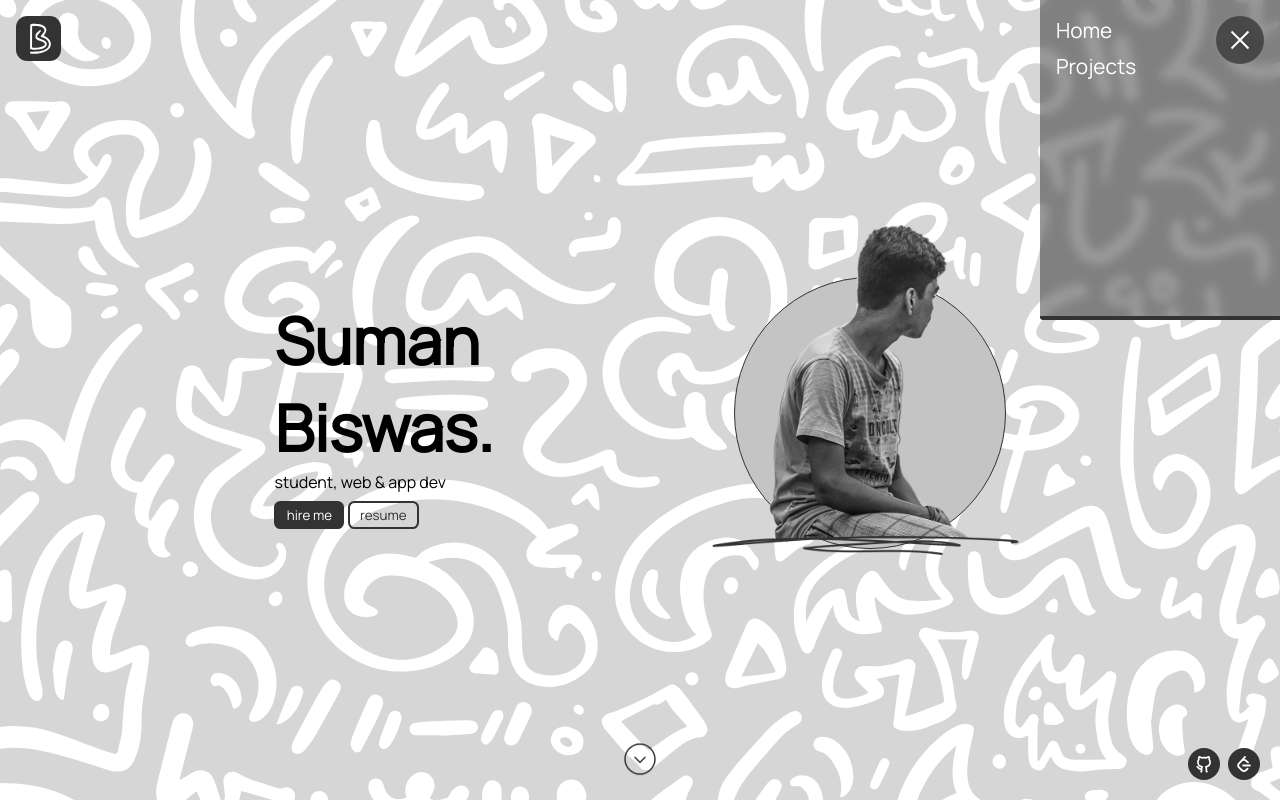
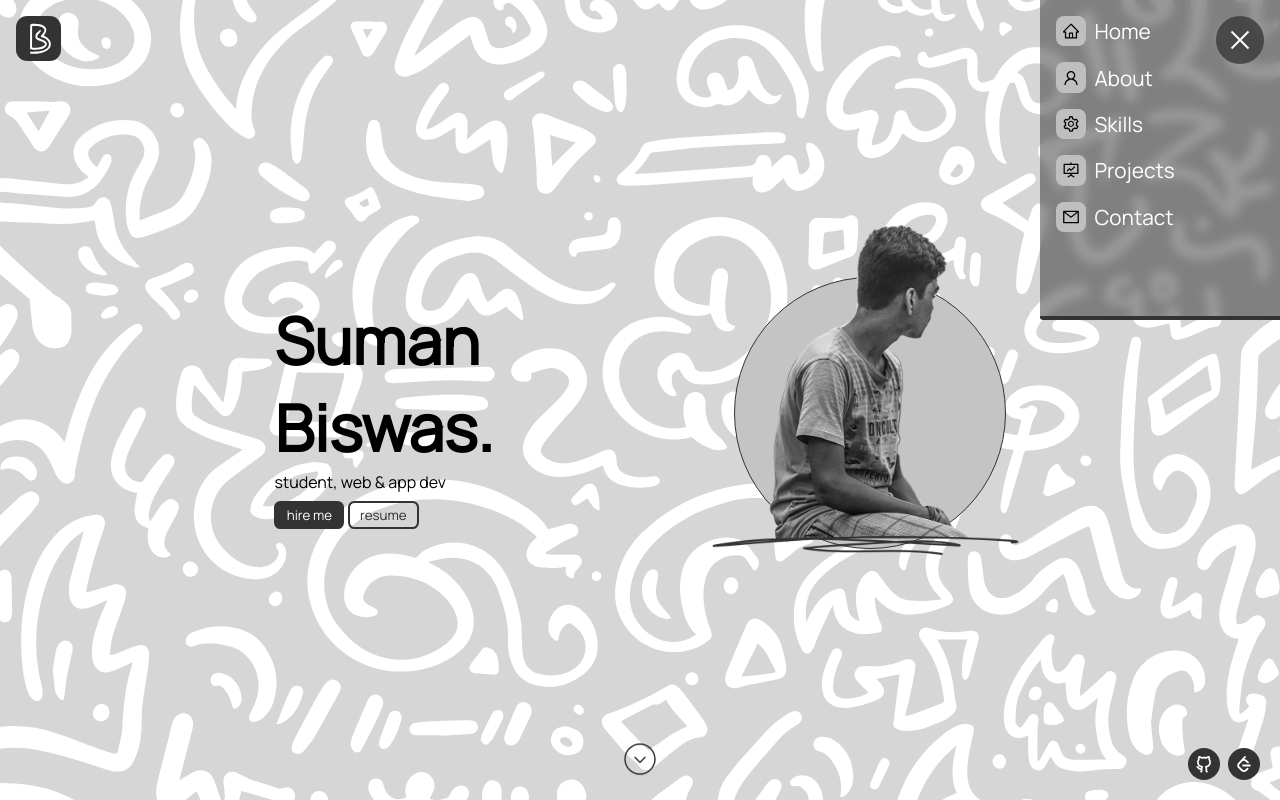
Before and after one commit to sumanbiswas7/portfolio-new, a Next.js app: page / in a window 1280 px wide. Both pictures are taken after a click on the element 1240 px from the left and 40 px from the top of the page. Built offline with nearby package versions, Linux system fonts and the light colour scheme.

Commit message:
feat: navbar links

```diff
--- a/components/NavButton/NavButton.module.scss
+++ b/components/NavButton/NavButton.module.scss
@@ -60,12 +60,6 @@
   animation: modal-open 0.35s;
   padding: 1rem;
   border-bottom: 4px solid $color-dark;
-
-  .link {
-    font-size: 1.3rem;
-    margin-bottom: 0.5rem;
-    color: #fff;
-  }
 }
 
 @keyframes modal-open {
@@ -81,3 +75,40 @@
     transform: translateX(0);
   }
 }
+
+// Navbar links
+.link_container {
+  @include flex-center;
+  justify-content: flex-start;
+  // background-color: green;
+  margin-bottom: 1rem;
+  &:hover .icon {
+    fill: #fff;
+  }
+  &:hover .icon_container {
+    background-color: $color-dark;
+    transform: translateX(0.5rem);
+  }
+  &:hover .link {
+    transform: translateX(0.5rem);
+  }
+}
+.link {
+  font-size: 1.3rem;
+  margin-left: 0.5rem;
+  color: #fff;
+  transition: all 0.3s;
+}
+.icon_container {
+  $size: 1.9rem;
+  width: $size;
+  height: $size;
+  @include flex-center;
+  border-radius: 0.5rem;
+  background-color: $color-bg;
+  fill: $color-dark;
+  transition: all 0.3s;
+}
+.icon {
+  transition: all 0.3s;
+}
--- a/components/NavButton/NavButton.tsx
+++ b/components/NavButton/NavButton.tsx
@@ -1,6 +1,13 @@
 import styles from "./NavButton.module.scss";
 import { useState } from "react";
 import Link from "next/link";
+import {
+  AiOutlineHome,
+  AiOutlineFundProjectionScreen,
+  AiOutlineUser,
+  AiOutlineSetting,
+  AiOutlineMail,
+} from "react-icons/ai";
 
 export function NavButton() {
   const [modal, setModal] = useState(false);
@@ -24,14 +31,44 @@ export function NavButton() {
       </div>
       {modal && (
         <div className={styles.modal}>
-          <Link href={"#home"}>
-            <p className={styles.link}>Home</p>
-          </Link>
-          <Link href={"#projects"}>
-            <p className={styles.link}>Projects</p>
-          </Link>
+          <div>
+            <NavLink title="Home" link="#home">
+              <AiOutlineHome className={styles.icon} size={18} />
+            </NavLink>
+            <NavLink title="About" link="#about">
+              <AiOutlineUser className={styles.icon} size={18} />
+            </NavLink>
+            <NavLink title="Skills" link="#skills">
+              <AiOutlineSetting className={styles.icon} size={18} />
+            </NavLink>
+            <NavLink title="Projects" link="#projects">
+              <AiOutlineFundProjectionScreen
+                className={styles.icon}
+                size={18}
+              />
+            </NavLink>
+            <NavLink title="Contact" link="#contact">
+              <AiOutlineMail className={styles.icon} size={18} />
+            </NavLink>
+          </div>
         </div>
       )}
     </>
   );
 }
+
+interface Props {
+  title: string;
+  link: string;
+  children: any;
+}
+function NavLink({ title, link, children }: Props) {
+  return (
+    <Link href={link}>
+      <div className={styles.link_container}>
+        <div className={styles.icon_container}>{children}</div>
+        <p className={styles.link}>{title}</p>
+      </div>
+    </Link>
+  );
+}
```
